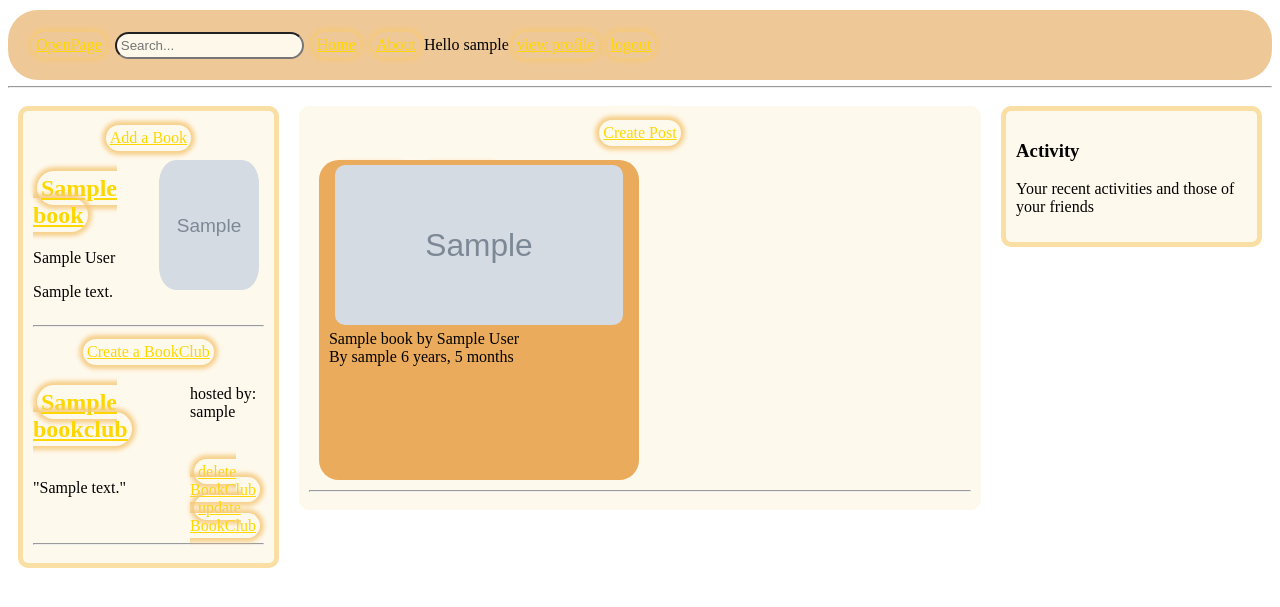
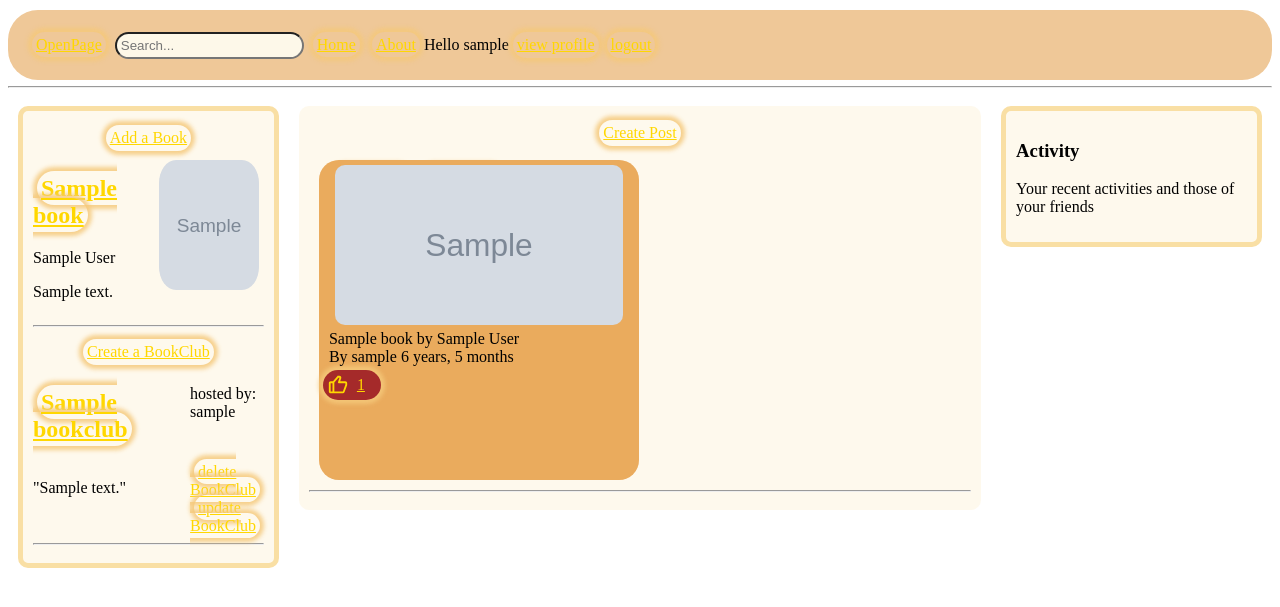
Before and after one commit to KGeox/OpenPage, a Django app: page / in a window 1280 px wide. Shown: the top 607 px of the page. Run offline with Django 5.2, Linux system fonts and the light colour scheme; a user stored in the database is signed in; tables that the repository leaves empty hold one stand-in row (values such as "Sample post"); grey boxes marked "Sample" are stand-in pictures.

Commit message:
adding like functionality

```diff
--- a/main/models.py
+++ b/main/models.py
@@ -63,7 +63,19 @@ class Post(models.Model):
     def __str__(self):
         return self.title + " by " + self.author.user.username
 
+    @property
+    def like_count(self):
+        return self.postlike_set.count()
 
+class PostLike(models.Model):
+    user = models.ForeignKey(Profile, on_delete=models.CASCADE)
+    post = models.ForeignKey(Post, on_delete=models.CASCADE)
+
+    class Meta:
+        unique_together = ('user', 'post')
+
+    def __str__(self):
+        return self.user + " likes " + self.post
 
 class Comment(models.Model):
     author = models.ForeignKey(Profile, on_delete=models.CASCADE)
--- a/main/urls.py
+++ b/main/urls.py
@@ -4,7 +4,7 @@ from . import views
 urlpatterns = [
     path('',views.home,name='home'),
     path('profile/<str:pk>/',views.profile,name='profile'),
-    path('profile-edit/<str:pk/', views.editProfile, name='edit-profile' ),
+    path('profile-edit/', views.editProfile, name='edit-profile' ),
     path('post/<str:pk>/',views.post,name='post'),
     path('book/<str:pk>/',views.book,name='book'),
     path('bookclub/<str:pk>/',views.bookclub,name='bookclub'),
@@ -13,6 +13,7 @@ urlpatterns = [
     path('create-post', views.createPost, name='create-Post'),
     path('update-post/<str:pk>/', views.updatePost, name='update-Post'),
     path('delete-post/<str:pk>/', views.deletePost, name='delete-Post'),
+    path('like/<int:pk>/', views.toggle_like, name='toggle-like'),
     # path('update-bookclub', views.updateBookClub, name='update-BookClub'),
     path('delete-bookclub/<str:pk>/', views.deleteBookClub, name='delete-BookClub'),
     path('update-bookclub/<str:pk>/', views.updateBookClub, name='update-BookClub'),
--- a/main/views.py
+++ b/main/views.py
@@ -4,7 +4,7 @@ from django.contrib import messages
 from django.contrib.auth.forms import UserCreationForm
 from django.contrib.messages.storage import session
 from django.http import HttpResponse
-from django.shortcuts import render, redirect
+from django.shortcuts import render, redirect, get_object_or_404
 from django.contrib.auth import authenticate, login, logout
 from django.contrib.auth.decorators import login_required
 from .models import Book, BookClub,  Post, Profile, Comment, Chat_BC
@@ -26,6 +26,15 @@ def home(request):
     if genre:
         posts = posts.filter(Book__genre=genre)
 
+    if request.user.is_authenticated:
+        liked_posts = set(
+            PostLike.objects.filter(
+                user=request.user.profile
+            ).values_list('post_id', flat=True)
+        )
+    else:
+        liked_posts =set()
+
     books = Book.objects.filter(valid=True)
     bookclubs = BookClub.objects.all()
     post_comments = Comment.objects.filter(
@@ -40,6 +49,7 @@ def home(request):
                'genre_choices': genre_choices,
                'selected_genre': genre,
                'current_q': q,
+               'liked_posts': liked_posts,
     }
     return render(request, "home.html", context)
 
@@ -126,6 +136,24 @@ def deletePost(request, pk):
 
     return render(request,'main/post_form.html', context)
 
+
+@login_required
+def toggle_like(request, pk):
+    post = get_object_or_404(Post, id=pk)
+
+    like = PostLike.objects.filter(
+        user=request.user.profile,
+        post=post
+    )
+
+    if like.exists():
+        like.delete()
+    else:
+        PostLike.objects.create(
+            user=request.user.profile,
+            post=post
+        )
+    return redirect('home')
 
 def book(request, pk):
     book = Book.objects.get(id=pk)
--- a/static/css/main.css
+++ b/static/css/main.css
@@ -1,6 +1,6 @@
 :root{
     --nav: #efc898;
-    --main: #f9dfa4;
+    --main: rgb(225 205 159 / 0.93);
     --side: #e8c07a;
     --int_bg: rgb(249 223 164 / 0.20);
     --border: gold;
@@ -10,6 +10,7 @@
     --card-wid: 320px;
     --card-high: 320px;
     --link_col: gold;
+    --liked: gold;
 }
 
 body{
@@ -303,6 +304,31 @@ a{
     align-self: flex-start;
 }
 
+.like_btn {
+    display: flex;
+    align-items: center;
+    gap: 8px;
+    background: brown;
+    color: white;
+    margin: 4px;
+    width: 40px;
+}
+
+.like_icon{
+    width: 22px;
+    height: 22px;
+    fill: currentColor;
+}
+
+.like_btn.active{
+    color: var(--liked);
+    width: 50px;
+}
+
+.like_btn:hover{
+    color: var(--liked);
+}
+
 @media (max-width: 900px) {
     .home_container{
         grid-template-columns: 1fr;
--- a/templates/feed_component.html
+++ b/templates/feed_component.html
@@ -32,6 +32,12 @@
 {#                        {{ post.content|truncatechars:210 }}#}
                         <div class="post_card_top_author">By <span class="post_card_top_name">{{ post.author|slice:":2" }}</span> {{ post.date_posted|timesince }}</div>
                     </div>
+                    <a href="{% url 'toggle-like' post.id %}" class="like_btn {% if post.id in liked_posts %}active{% endif %}">
+                        <svg class="like_icon" viewBox="0 0 24 24">
+                            <path d="M20 8h-5.612l1.123-3.367c.202-.608.1-1.282-.275-1.802S14.253 2 13.612 2H12c-.297 0-.578.132-.769.36L6.531 8H4c-1.103 0-2 .897-2 2v9c0 1.103.897 2 2 2h13.307a2.01 2.01 0 0 0 1.873-1.298l2.757-7.351A1 1 0 0 0 22 12v-2c0-1.103-.897-2-2-2zM4 10h2v9H4v-9zm16 1.819L17.307 19H8V9.362L12.468 4h1.146l-1.562 4.683A.998.998 0 0 0 13 10h7v1.819z" />
+                        </svg>
+                        <span class="like_count">{{ post.postlike_set.count }}</span>
+                    </a>
                 </div>
             </div>
             <hr>
```
Also changed, not shown: main/templates/main/post.html (+18 -8 lines).
